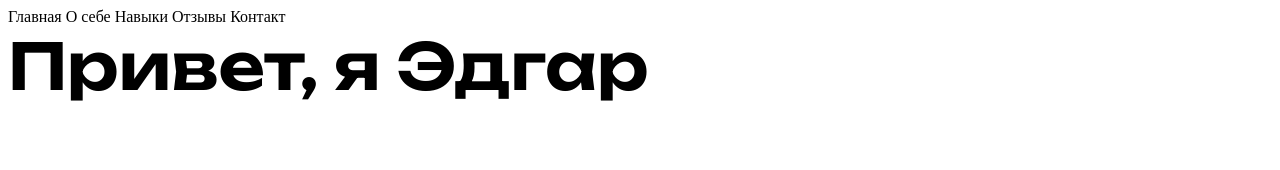
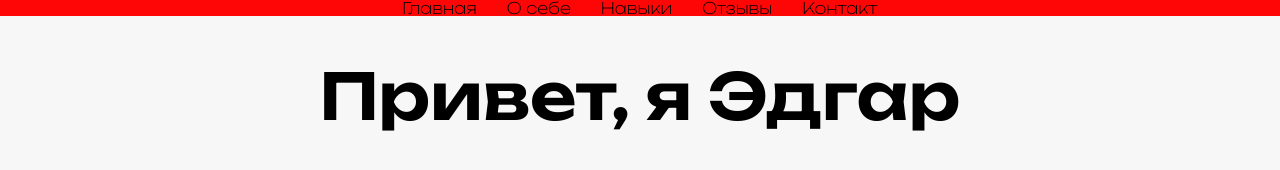
Before and after one commit to Edqwird/porfolio, a plain HTML site: page index.html in a window 1280 px wide. Drawn offline with Linux system fonts and the light colour scheme.

Commit message:
Add files via upload

```diff
--- a/main.css
+++ b/main.css
@@ -1,23 +1,60 @@
 html {
     padding: 0;
     margin: 0;
-    /* display: flex;
-    justify-content: center;
-    align-items: center; */
+    background: rgb(247, 247, 247);
 }
 
+* {
+  margin: 0;
+  padding: 0;
+  box-sizing: border-box;
+}
+
+.bar {
+    width: 100%;
+    height: 2vh;
+    background-color: rgb(255, 6, 6);
+}
+
+.barTexts {
+    height: 100%;
+    font-family: undo1;
+    display: flex;
+    justify-content: center;
+    align-items: center;
+    gap: 30px;
+
+}
+
+
 .titleOne {
+    width: 100%;
+    height: 20vh;
     display: flex;
-    width: 100%;
+    justify-content: center;
     align-items: center;
+    flex-direction: column;
+    gap: 10px;
 }
 
 .starText {
-    display: flex;
-    align-items: center;
     font-size: 4rem;
     font-family: undo;
 }
+
+.infoText {
+    text-align: center;
+}
+
+.buttonOne {
+    width: 100%;
+    max-width: 150px;
+    height: 30px;
+    border-radius: 1rem;
+    border: none;
+    border: 1px solid orange;
+}
+
 
 
 
```
